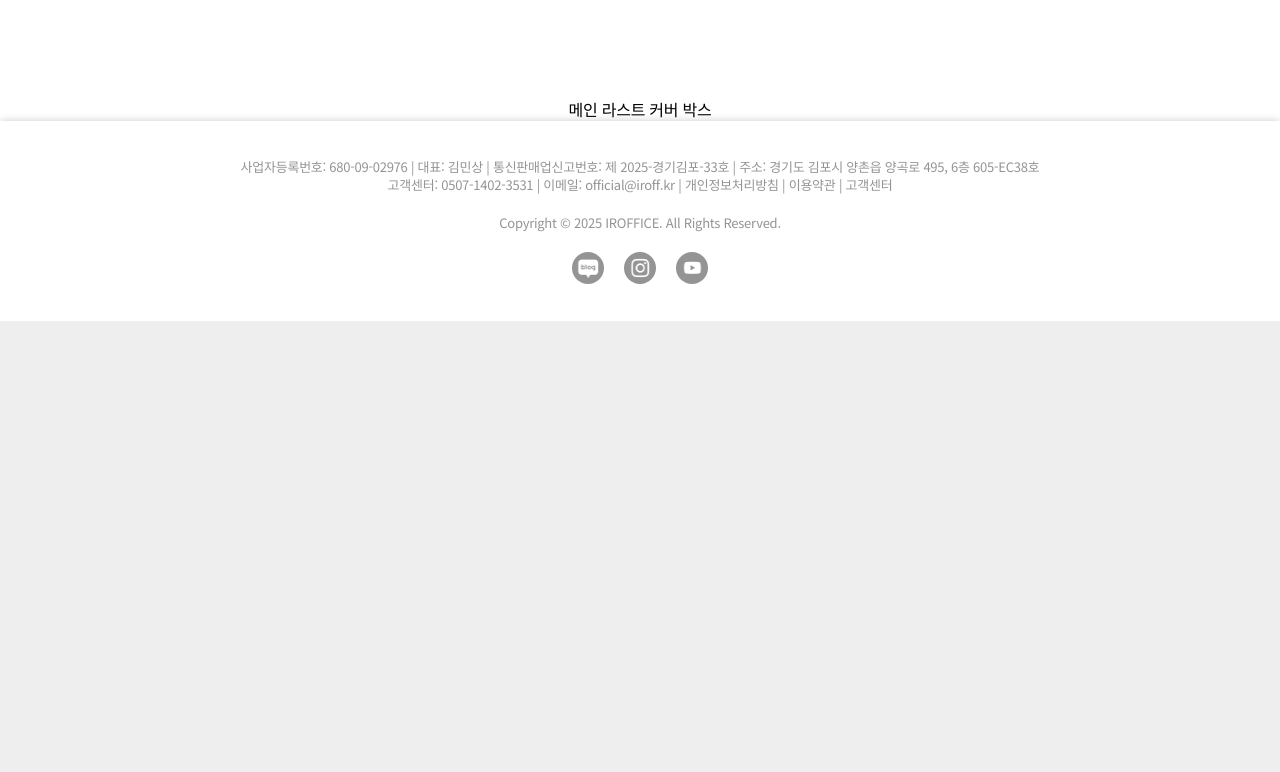
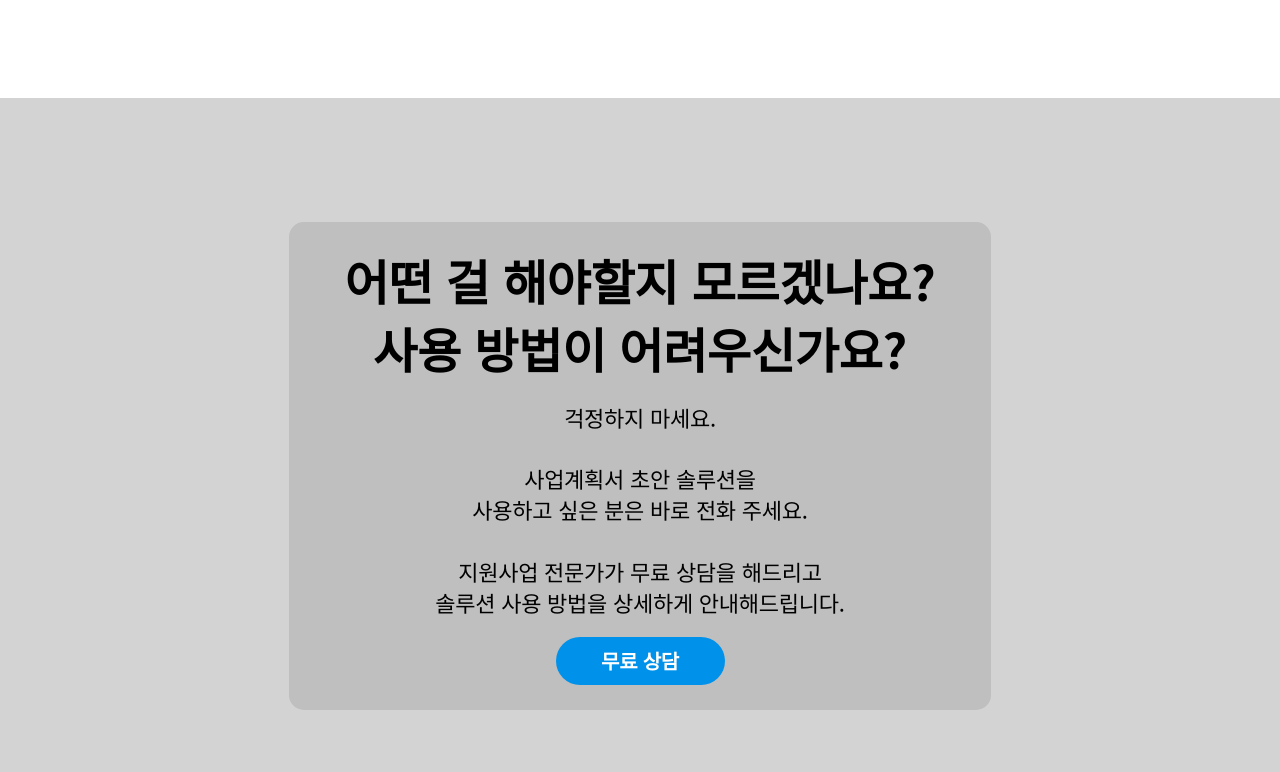
Before and after one commit to Iroff1/support-lab-frontend, a React app: page / in a window 1280 px wide. Shown: the part 6768-7540 px from the top of the page. Before the commit the page ends 7089 px from the top, so only its background shows below. Built offline with nearby package versions, Linux system fonts and the light colour scheme; a web font is replaced by a local one.

Commit message:
feat: 메인 라스트 커버 박스 구현

```diff
--- a/src/components/main/MainCoverBox.tsx
+++ b/src/components/main/MainCoverBox.tsx
@@ -27,7 +27,7 @@ const MainCoverBoxBlock = styled.div`
   }
 `;
 
-const ConsultButton = styled(Button)`
+export const ConsultButton = styled(Button)`
   border: 0;
   width: 169px;
   height: 48px;
--- a/src/components/main/MainLastCoverBox.tsx
+++ b/src/components/main/MainLastCoverBox.tsx
@@ -1,8 +1,72 @@
-import styled from 'styled-components';
+import styled, { css } from 'styled-components';
+import { ConsultButton } from './MainCoverBox';
+import tranlateFontSize from '@hooks/tranlateFontSize';
 
-const MainLastCoverBoxBlock = styled.div``;
+const MainLastCoverBoxBlock = styled.div`
+  width: 100%;
+  height: calc(100vh - 64px);
+  display: flex;
+  justify-content: center;
+  align-items: center;
+  flex-direction: column;
+  gap: 20px;
+  background-color: lightgray;
+`;
+
+const CoverContentBox = styled.div`
+  width: 702px;
+  display: flex;
+  flex-direction: column;
+  align-items: center;
+  gap: 20px;
+  text-align: center;
+  background-color: #33333320;
+  border-radius: 15px;
+  padding: 25px 0;
+
+  & > div {
+    width: 100%;
+    display: flex;
+    flex-direction: column;
+    align-items: center;
+    gap: 20px;
+
+    h2 {
+      ${css(tranlateFontSize('B_48'))}
+    }
+    p {
+      ${css(tranlateFontSize('R_22'))}
+    }
+  }
+`;
 
 const MainLastCoverBox = () => {
-  return <MainLastCoverBoxBlock>메인 라스트 커버 박스</MainLastCoverBoxBlock>;
+  return (
+    <MainLastCoverBoxBlock>
+      <CoverContentBox>
+        <div>
+          <h2>
+            어떤 걸 해야할지 모르겠나요?
+            <br />
+            사용 방법이 어려우신가요?
+          </h2>
+          <p>
+            걱정하지 마세요.
+            <br />
+            <br />
+            사업계획서 초안 솔루션을
+            <br />
+            사용하고 싶은 분은 바로 전화 주세요.
+            <br />
+            <br />
+            지원사업 전문가가 무료 상담을 해드리고
+            <br />
+            솔루션 사용 방법을 상세하게 안내해드립니다.
+          </p>
+        </div>
+        <ConsultButton>무료 상담</ConsultButton>
+      </CoverContentBox>
+    </MainLastCoverBoxBlock>
+  );
 };
 export default MainLastCoverBox;
```
